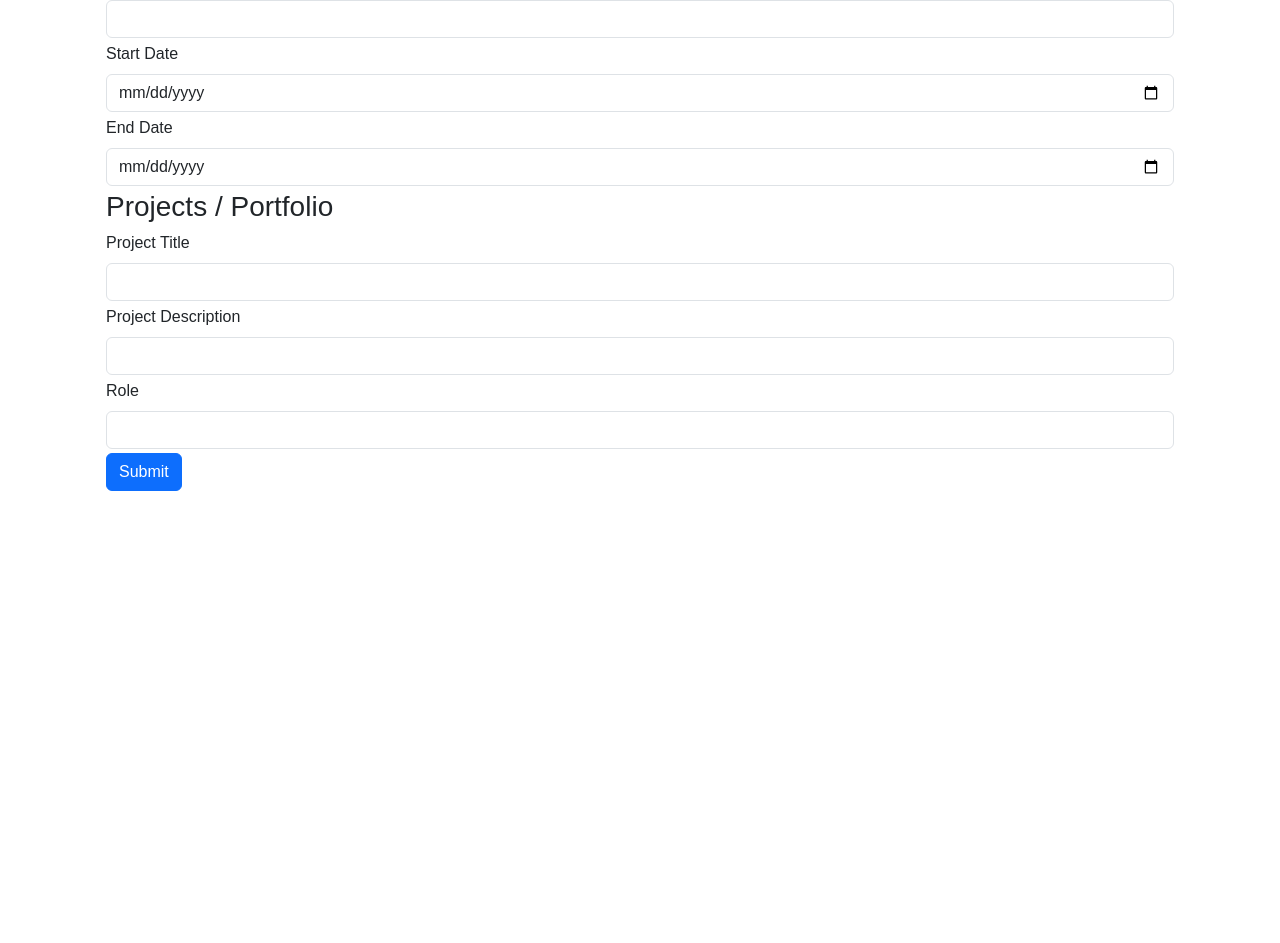
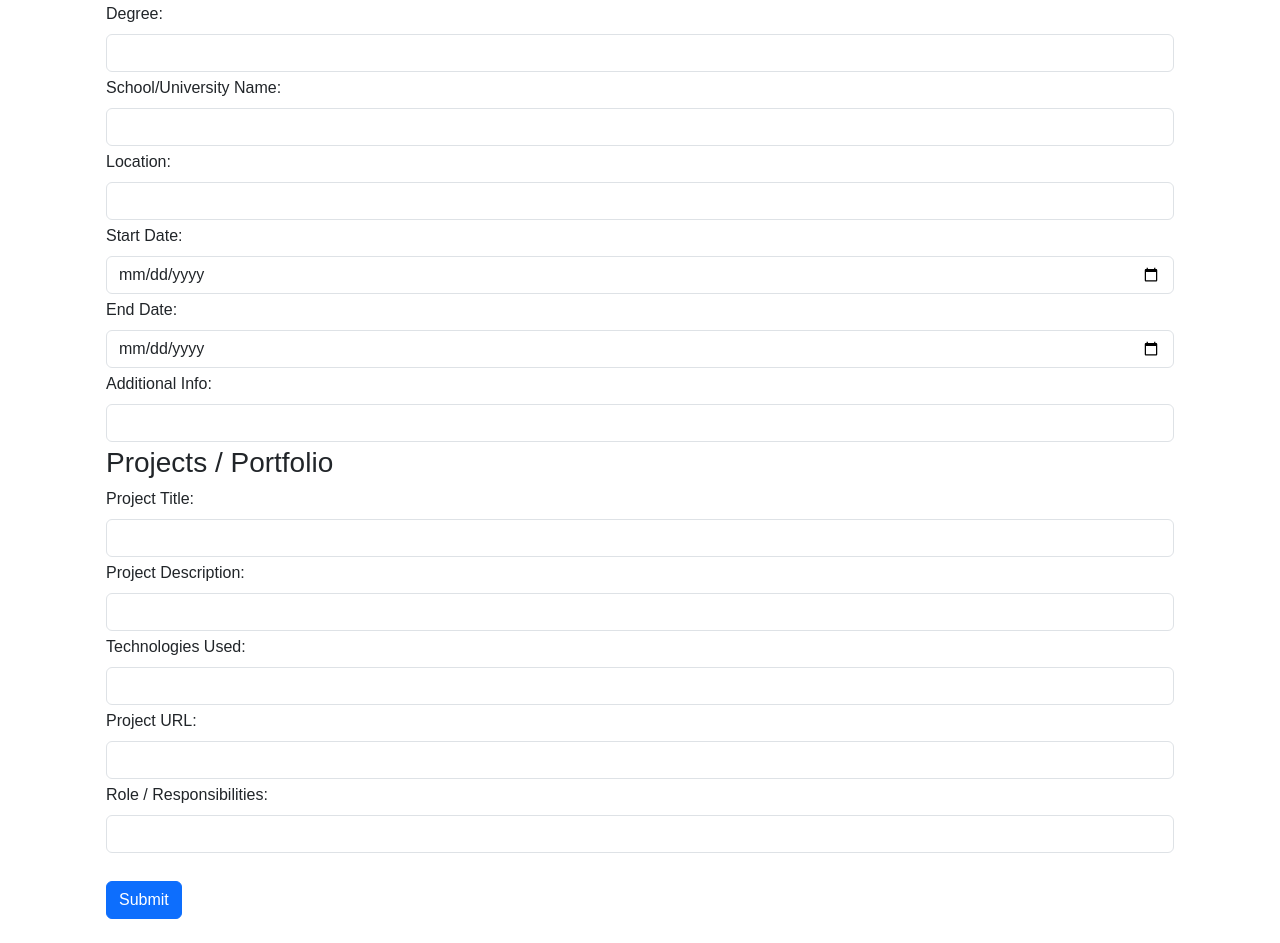
Before and after one commit to raymund-corpuz/react-app-theOdinProject, a React (Vite) app in the folder 09_cvProject/01_firstCVProject/: page / in a window 1280 px wide. Shown: the part 1289-2232 px from the top of the page. Before the commit the page ends 1804 px from the top, so only its background shows below. Built offline with nearby package versions, Linux system fonts and the light colour scheme; a web font is replaced by a local one.

Commit message:
09_cvProject: Creating a form using boostrap then iterating all the components using map from the data.js and display them.

```diff
--- a/09_cvProject/01_firstCVProject/src/App.jsx
+++ b/09_cvProject/01_firstCVProject/src/App.jsx
@@ -1,11 +1,11 @@
 import React from "react";
-import CvForm from "./components/CvForm";
 
+import NewCvForm from "./components/NewCvForm";
 
 const App = () => {
   return (
     <div>
-      <CvForm />
+      <NewCvForm />
     </div>
   );
 };
--- /dev/null
+++ b/09_cvProject/01_firstCVProject/src/components/CvInput.jsx
@@ -0,0 +1,14 @@
+import React from "react";
+
+const CvInput = ({ data }) => {
+  return (
+    <div className="mb-1  ">
+      <label htmlFor="" className={data.label}>
+        {data.name}:
+      </label>
+      <input type={data.type} className={data.input} />
+    </div>
+  );
+};
+
+export default CvInput;
--- /dev/null
+++ b/09_cvProject/01_firstCVProject/src/components/NewCvForm.jsx
@@ -0,0 +1,29 @@
+import React from "react";
+import data from "../data/data.js";
+import CvInput from "./CvInput.jsx";
+
+const NewCvForm = () => {
+  return (
+    <div className="container">
+      <div className="text-center">
+        <h1>CV Application</h1>
+      </div>
+      <form action="" className="px-4 pb-4">
+        {data.map((item) => (
+          <>
+            <h3>{item.section}</h3>
+            {item.fields.map((each) => (
+              <CvInput data={each} />
+            ))}
+          </>
+        ))}
+
+        <button type="submit" className="btn btn-primary mt-4">
+          Submit
+        </button>
+      </form>
+    </div>
+  );
+};
+
+export default NewCvForm;
--- /dev/null
+++ b/09_cvProject/01_firstCVProject/src/data/data.js
@@ -0,0 +1,180 @@
+const data = [
+  {
+    section: "Personal Information",
+    fields: [
+      {
+        name: "Full Name",
+        label: "form-label",
+        input: "form-control",
+        type: "text",
+      },
+      {
+        name: "Professional Title",
+        label: "form-label",
+        input: "form-control",
+        type: "text",
+      },
+      {
+        name: "Profile Picture",
+        label: "form-label",
+        input: "form-control",
+        type: "text",
+      },
+      {
+        name: "Email Address",
+        label: "form-label",
+        input: "form-control",
+        type: "email",
+      },
+      {
+        name: "Phone Number",
+        label: "form-label",
+        input: "form-control",
+        type: "text",
+      },
+      {
+        name: "Address",
+        label: "form-label",
+        input: "form-control",
+        type: "text",
+      },
+      {
+        name: "LinkedIn URL",
+        label: "form-label",
+        input: "form-control",
+        type: "text",
+      },
+      {
+        name: "GitHub/Portfolio URL",
+        label: "form-label",
+        input: "form-control",
+        type: "text",
+      },
+      {
+        name: "Personal Summary",
+        label: "form-label",
+        input: "form-control",
+        type: "text",
+      },
+    ],
+  },
+  {
+    section: "Work Experience",
+    fields: [
+      {
+        name: "Job Title",
+        label: "form-label",
+        input: "form-control",
+        type: "text",
+      },
+      {
+        name: "Company Name",
+        label: "form-label",
+        input: "form-control",
+        type: "text",
+      },
+      {
+        name: "Location",
+        label: "form-label",
+        input: "form-control",
+        type: "text",
+      },
+      {
+        name: "Start Date",
+        label: "form-label",
+        input: "form-control",
+        type: "date",
+      },
+      {
+        name: "End Date",
+        label: "form-label",
+        input: "form-control",
+        type: "date",
+      },
+      {
+        name: "Job Description",
+        label: "form-label",
+        input: "form-control",
+        type: "text",
+      },
+    ],
+  },
+  {
+    section: "Education",
+    fields: [
+      {
+        name: "Degree",
+        label: "form-label",
+        input: "form-control",
+        type: "text",
+      },
+      {
+        name: "School/University Name",
+        label: "form-label",
+        input: "form-control",
+        type: "text",
+      },
+      {
+        name: "Location",
+        label: "form-label",
+        input: "form-control",
+        type: "text",
+      },
+      {
+        name: "Start Date",
+        label: "form-label",
+        input: "form-control",
+        type: "date",
+      },
+      {
+        name: "End Date",
+        label: "form-label",
+        input: "form-control",
+        type: "date",
+      },
+      {
+        name: "Additional Info",
+        label: "form-label",
+        input: "form-control",
+        type: "text",
+      },
+    ],
+  },
+  {
+    section: "Projects / Portfolio",
+    fields: [
+      {
+        name: "Project Title",
+        label: "form-label",
+        input: "form-control",
+        type: "text",
+      },
+      {
+        name: "Project Description",
+        label: "form-label",
+        input: "form-control",
+        type: "text",
+      },
+      {
+        name: "Technologies Used",
+        label: "form-label",
+        input: "form-control",
+        type: "text",
+      },
+      {
+        name: "Project URL",
+        label: "form-label",
+        input: "form-control",
+        type: "text",
+      },
+      {
+        name: "Role / Responsibilities",
+        label: "form-label",
+        input: "form-control",
+        type: "text",
+      },
+    ],
+  },
+];
+
+export default data;
```
